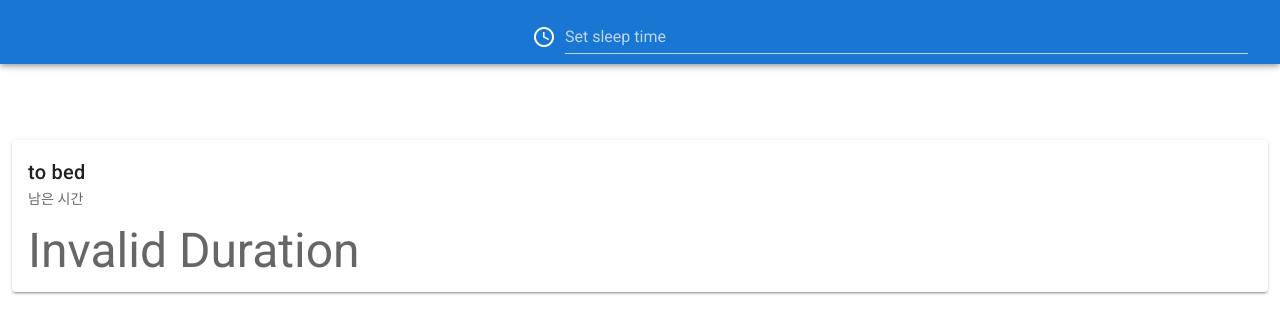
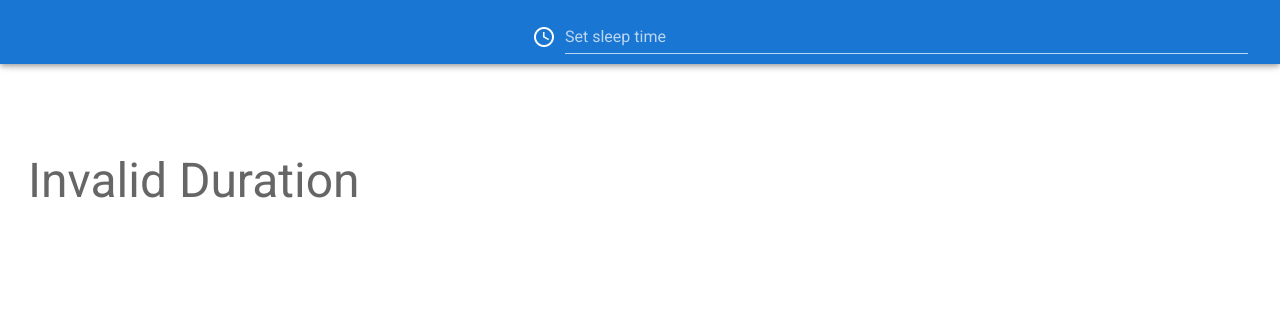
Before and after one commit to LoveMeWithoutAll/clock-to-death, a Vue app: page / in a window 1280 px wide. Shown: the top 334 px of the page. Built offline with nearby package versions, Linux system fonts and the light colour scheme.

Commit message:
design timer

```diff
--- a/src/components/timer.vue
+++ b/src/components/timer.vue
@@ -1,7 +1,5 @@
 <template>
-  <v-card>
-    <v-card-title>to bed</v-card-title>
-    <v-card-subtitle>남은 시간</v-card-subtitle>
+  <v-card flat>
     <v-card-text class="text-h3">{{ leftTime }}</v-card-text>
   </v-card>
 </template>
@@ -30,10 +28,9 @@ export default class Timer extends Vue {
   }
 
   get leftTime() {
-    const end = DateTime.fromISO(this.time);
-    return end
-      .diff(this.now)
-      .toFormat("hh'시간' mm'분' ss'초'");
+    let end = DateTime.fromISO(this.time);
+    if (end < this.now) end = end.plus({ days: 1 });
+    return end.diff(this.now).toFormat("hh':'mm':'ss''");
   }
 }
 </script>
```
